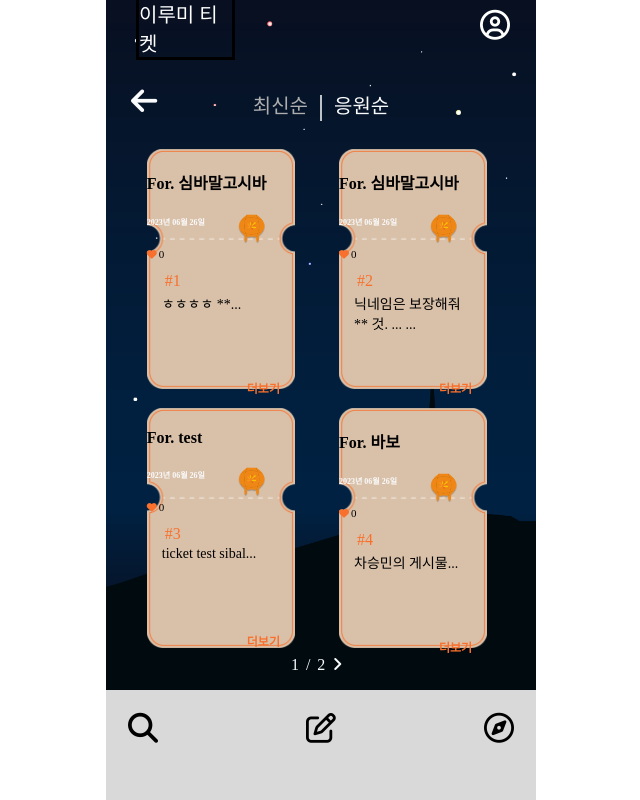
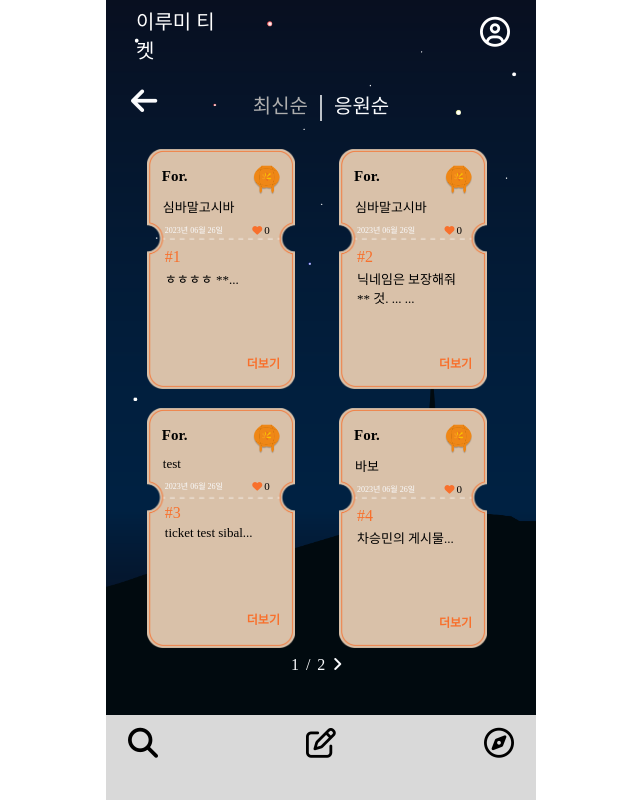
Before and after one commit to kickcha/simbathon_budddha, a Django app: page /ticketlistpop/ in a window 1280 px wide. Shown: the whole page, without its empty margins (319-959 px from the left). Run offline with Django 4.2, Linux system fonts and the light colour scheme; data comes from the database, SQL or seed files in the repository; both versions use the stored data as it was after the commit; some libraries are stand-ins or nearby versions; some web fonts are replaced.

Commit message:
ticketlistnew가 필요한 모든 페이지를 건드림

```diff
--- a/Lumiticket/Lumiticket/static/css/base.css
+++ b/Lumiticket/Lumiticket/static/css/base.css
@@ -50,7 +50,7 @@ body {
 .nav-container {
     position: relative;
     height: 55px;
-    top: 0;
+    top: 7px;
     left: 0;
     right: 0;
     display: flex;
@@ -71,7 +71,6 @@ body {
     text-decoration: none;
     margin: 30px;
     width: 93px;
-    border: 3px solid;
     padding: 0;
 }
 
@@ -106,10 +105,10 @@ body {
     left: 0;
     right: 0;
     margin: 0;
-    padding: 10px;
+    padding: 0px 10px;
     background-color:#D9D9D9;
     list-style-type: none;
-    height: 90px;
+    height: 85px;
 }
 
 .icons {
--- a/Lumiticket/Lumiticket/static/css/mainpage.css
+++ b/Lumiticket/Lumiticket/static/css/mainpage.css
@@ -108,6 +108,7 @@
   height: 120px;
   position: relative;
   justify-content: center;
+  font-family: 'GowunDodum-Regular';
 }
 
 .pub-date {
@@ -138,7 +139,7 @@ button {
   color: #002142;
   box-shadow: 0 4px 16px rgba(255, 215, 0, 0.3);
   font-size: 18px;
-  font-weight: bold;
+  font-weight: bolder;
   border-radius: 30px;
   position: absolute;
   bottom: 30px; /* 이미지의 하단과 버튼 사이의 간격을 조정 */
--- a/Lumiticket/Lumiticket/static/css/ticketlistnew.css
+++ b/Lumiticket/Lumiticket/static/css/ticketlistnew.css
@@ -109,9 +109,6 @@
 
 
 /* 티켓 이미지 추가 가보자고 */
-.container {
-    height: calc(100vh - 110px); /* 화면 높이에서 footer의 높이를 뺀 값으로 설정함 */
-}
 
 .card_container {
     display: flex;
@@ -135,7 +132,6 @@
     flex-basis: calc(44% - 15px);
     margin-left: 18px;
     margin-bottom: 1.2rem;
-
 }
 
 /* card-body */
@@ -153,8 +149,8 @@
 /* card 첫번째 줄 */
 
 .card-fline{
-    margin-left: 15px;
-    margin-top: 20px;
+    margin-left: 5px;
+    margin-top: 15px;
     position: relative;
     display: flex;
     height: 25px;
@@ -165,14 +161,16 @@
     position: relative;
     display: flex;
     height: 25px;
+    width: 145px;
 }
 
 .for{
     position: relative;
     display: flex;
+    margin-left: 10px;
     color: black;
     font-weight: bold;
-    font-size: 17px;
+    font-size: 15px;
     justify-content: center;
     align-items: center;
     white-space: nowrap;
@@ -180,19 +178,8 @@
     text-overflow: ellipsis;
 }
 
-.nickname {
-    position: relative;
-    margin-left: 5px;
-    display: flex;
-    width: 56px;
-    font-size: 13px;
-    color: black;
-    align-items: center;
-    text-overflow: ellipsis;
-}
-
 .lanterncolor {
-    margin-left: 85px;
+    margin-left: 95px;
     position: fixed;
     display: flex;
     height: 40px;
@@ -203,8 +190,21 @@
     width: 40px;
     left: 100%;
     height: 40px;
-    margin-top: -5px;
+    margin-top: -2px;
 }
+
+.nickname {
+    position: relative;
+    display: flex;
+    margin-left: 16px;
+    margin-top: 8px;
+    width: 106px;
+    font-size: 13px;
+    color: black;
+    align-items: center;
+    text-overflow: ellipsis;
+}
+
 
 
 /* card 날짜 좋아요 */
@@ -214,10 +214,9 @@
     display: flex;
     align-items: flex-end;
     width: 115px;
-    height: 40px;
+    height: 19px;
     margin-left: 18px;
     justify-content: space-between;
-    /* border: 3px solid red; */
 }
 
 .date{
@@ -268,9 +267,9 @@
 
 .card-text{
     margin-top: -18px;
-    margin-left: 15px;
+    margin-left: 18px;
     margin-right: 20px;
-    font-size: 14px;
+    font-size: 13px;
     font-weight: 100;
     height: 80px;
 }
--- a/Lumiticket/mainpage/templates/mainpage/ticketlistpop.html
+++ b/Lumiticket/mainpage/templates/mainpage/ticketlistpop.html
@@ -23,13 +23,17 @@
     </section>
 
 
-    <div class="container">
+    <!--티켓 디자인-->
+
     <div class="card_container">
         {% for ticket in tickets %}
         <div class="card">
             <div class="card-body">
-                    <h4 class="card-subtitle mb-2 text-muted card-nickname">For. {{ticket.writer.profile.nickname}}</h4>
-
+                <!--첫번째줄-->
+                <div class="card-fline">
+                    <div class="user-info">
+                        <div class="for">For.</div>
+                        <!-- 이부분이 응원수에 따른 연등색 변화 자리 -->
                         <div class="lanterncolor">
                         {% if ticket.like_count >= 10 %}
                         <img src="../static/css/image/light.png" class="light" alt="티켓 이미지">
@@ -37,22 +41,30 @@
                         <img src="../static/css/image/original.png" class= "light" alt="티켓 이미지">
                         {% endif %}
                         </div>
+                    </div>
+                </div>
+                    <div class="nickname">{{ticket.writer.profile.nickname}}</div>
 
-                    <h4 class="date">{{ ticket.pub_date|date:"Y년 m월 d일" }}</h4>
-                    <h4 class="like"><i class="fa-solid fa-heart" style="color: #f8702c;"></i><a class="like_count">{{ticket.like_count}}</a></h4>
+
+                <!--날짜 좋아요-->
+                <div class="card-sline">
+                <span class="date">{{ ticket.pub_date|date:"Y년 m월 d일" }}</span>
+                <span class="like"><i class="fa-solid fa-heart" style="color: #f8702c;"></i><a class="like_count">{{ticket.like_count}}</a></span>
+                </div>
                 <h4 class="number"> #{{ticket.id}} </h4>
+
                 <!-- 신고 3회 이상 시-->
                 {% if ticket.report_count >= 3 %}
                     <h5 class="report-message">3회 이상 신고되어 관리자가 확인 중인 게시글입니다.</h5>
                 {% else %}
                     <h4 class="card-text">{{ticket.summary}}... </h4>
                 {% endif %}
+                <!--더보기-->
                 <a href="{%url 'mainpage:detail' ticket.id %}" class="more">더보기</a>
             </div>
-
         </div>
-
     {% endfor %}
+    </div>
 
         <div class="order">
             {% if tickets.has_previous %}
@@ -66,14 +78,13 @@
             {% endif %}
         </div>
 
-        </div>
+
 
 
 </div>
 
 
-
-<div>
+<!--하단 nav바-->
 <nav class="footer-container">
     <ul class="icons">
         <li><a href="{% url 'mainpage:ticketlistnew' %}"><i class="fa-solid fa-magnifying-glass" style="color: #000000;"></i></a></li>
@@ -83,7 +94,6 @@
 </nav>
 
 </div>
-</div>
 
 </body>
 {% endblock %}
```
Also changed, not shown: Lumiticket/Lumiticket/static/css/mypage.css (+127 -52 lines), Lumiticket/mainpage/templates/mainpage/detail.html (+5 -2 lines), Lumiticket/mainpage/templates/mainpage/ticketlistnew.html (+6 -5 lines), Lumiticket/mypage/templates/mypage/mypage.html (+32 -6 lines), Lumiticket/mypage/templates/mypage/myticketlist.html (+32 -7 lines), Lumiticket/qnapage/templates/qnapage/qnadetail.html (+22 -0 lines), Lumiticket/db.sqlite3. Lines whose indentation alone changed are shown as unchanged.
